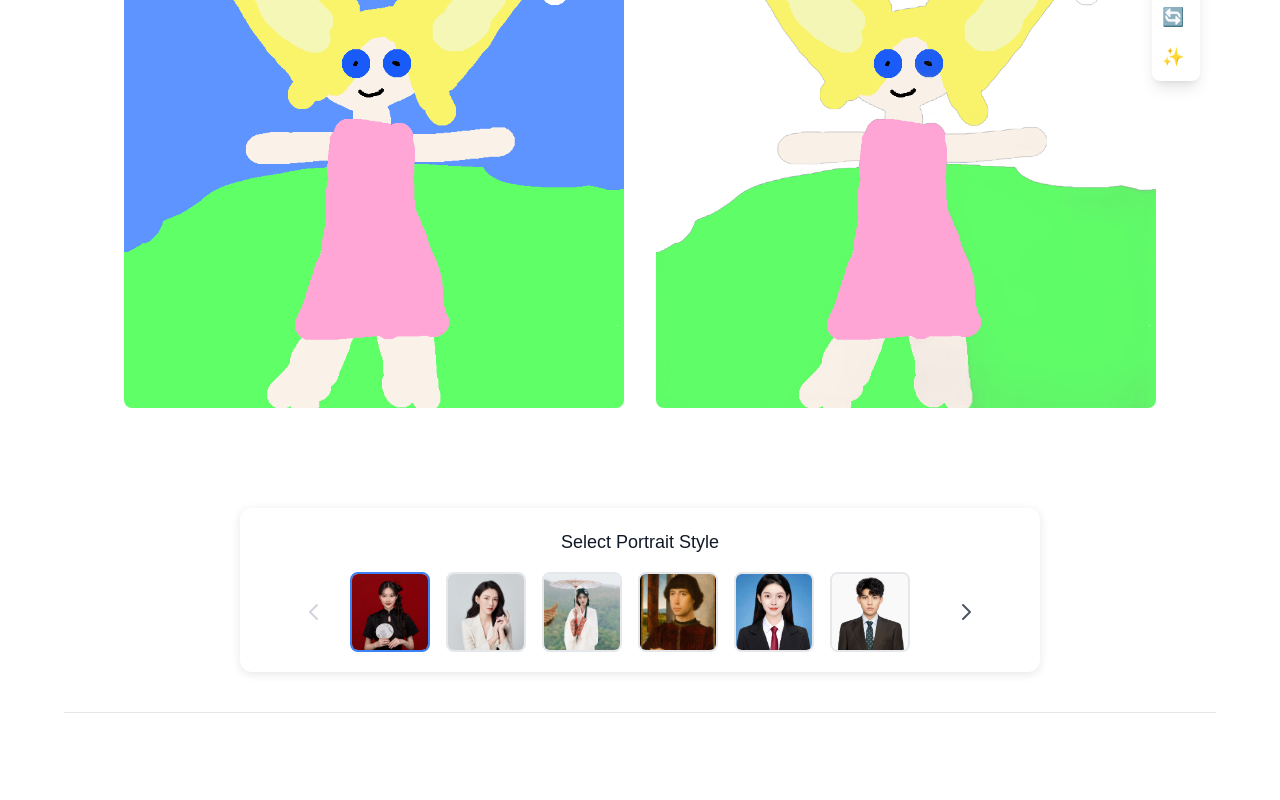
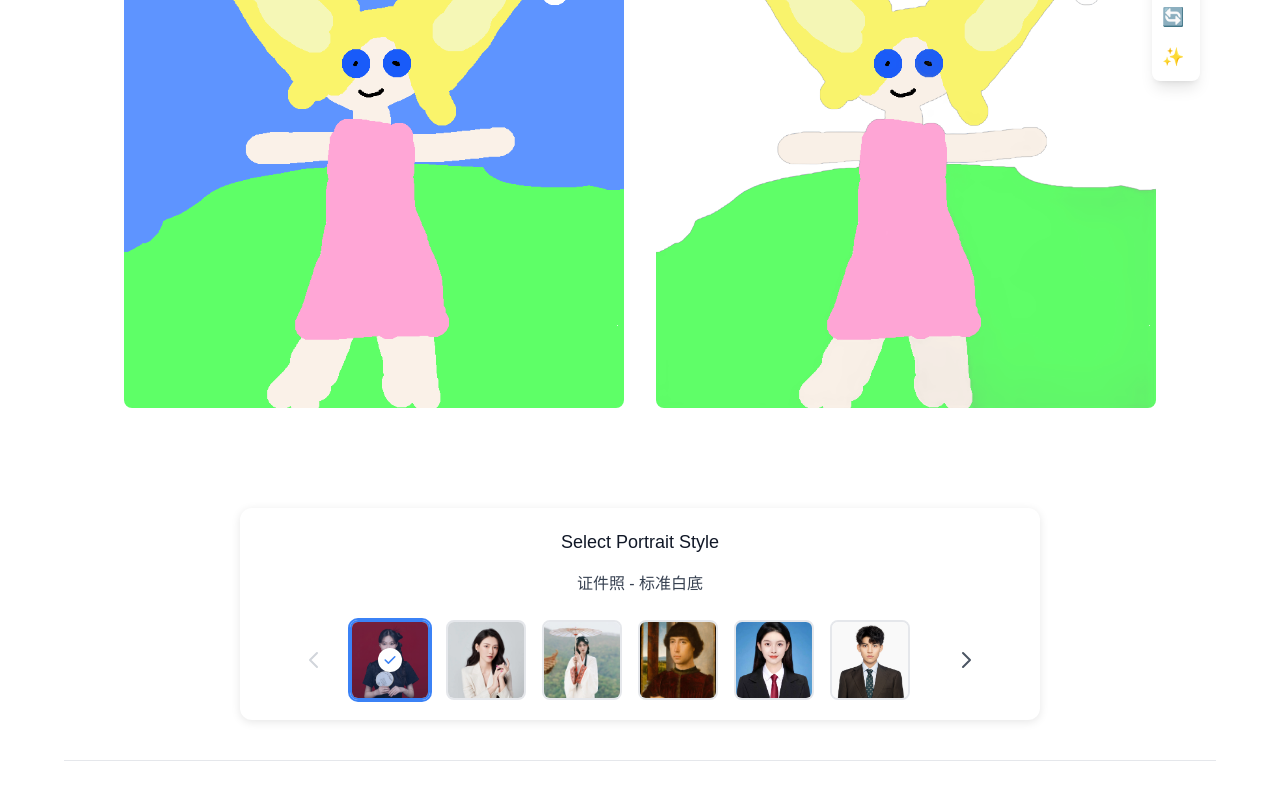
Before and after one commit to vairleon/ai-web-core-frontend-simple, a Next.js app: page /portrait in a window 1280 px wide. Shown: the part 648-1448 px from the top of the page. Built offline with nearby package versions, Linux system fonts and the light colour scheme; no server answers.

Commit message:
feat: update portrait template, for hover -> larger icon

```diff
--- a/next.config.ts
+++ b/next.config.ts
@@ -10,9 +10,8 @@ const nextConfig: NextConfig = {
 
     remotePatterns: [
       {
-        protocol: 'http',
+        protocol: 'https',
         hostname: 'webai1.work4creation.fun',
-        port: '3000',
         pathname: '/uploads/**',
       },
     ],
--- a/src/app/(product)/portrait/page.tsx
+++ b/src/app/(product)/portrait/page.tsx
@@ -42,6 +42,8 @@ const ARROW_BUTTON_SIZE = 24;
 const STROKE_WIDTH = 2;
 const HEADING_MARGIN = 4;
 const TEMPLATE_CONTAINER_MARGIN = 8;
+const HOVER_SCALE = 1.25;
+const HOVER_TRANSITION_DURATION = 300;
 
 interface TemplateDataSchema {
   imageUrl: string;
@@ -76,6 +78,16 @@ const PORTRAIT_TEMPLATES = [
   '/Portrait/p6.jpeg',
 ];
 
+// 添加模板描述的映射
+const PORTRAIT_TEMPLATES_MAP = {
+  '/Portrait/p1.jpeg': '证件照 - 标准白底',
+  '/Portrait/p2.jpeg': '证件照 - 蓝底商务',
+  '/Portrait/p3.jpeg': '艺术写真 - 暖色调',
+  '/Portrait/p4.jpg': '毕业照 - 学术风格',
+  '/Portrait/p5.jpeg': '职业照 - 专业商务',
+  '/Portrait/p6.jpeg': '生活照 - 自然风格',
+} as const;
+
 // 添加新的样式常量
 const TEMPLATE_CONTAINER_STYLES = {
   width: CONTAINER_WIDTH,
@@ -83,8 +95,10 @@ const TEMPLATE_CONTAINER_STYLES = {
   backgroundColor: 'white',
   borderRadius: '12px',
   boxShadow: '0 2px 10px rgba(0, 0, 0, 0.1)',
+  overflow: 'visible'
 };
 
+// 修改模板按钮样式，添加悬停动画
 const TEMPLATE_BUTTON_STYLES = `
   relative
   shrink-0
@@ -93,8 +107,36 @@ const TEMPLATE_BUTTON_STYLES = `
   rounded-lg
   overflow-hidden
   border-2
-  transition-colors
-  hover:border-blue-300
+  transition-all
+  duration-${HOVER_TRANSITION_DURATION}
+  ease-out
+  hover:scale-${HOVER_SCALE * 100}
+  hover:z-10
+  focus:outline-none
+  focus:ring-2
+  focus:ring-blue-500
+  group
+`;
+
+// 添加描述框样式
+const DESCRIPTION_STYLES = `
+  absolute
+  -top-10
+  left-1/2
+  -translate-x-1/2
+  bg-black
+  bg-opacity-75
+  text-white
+  px-3
+  py-1
+  rounded-full
+  text-sm
+  whitespace-nowrap
+  opacity-0
+  transition-opacity
+  duration-200
+  pointer-events-none
+  group-hover:opacity-100
 `;
 
 export default function RemoveBackgroundAction() {
@@ -307,7 +349,7 @@ export default function RemoveBackgroundAction() {
 
               // 更新状，但保持原始 resultUrl 不变
               setResultUrl(imageUrl); // 原始图片用于 Compare 视图
-              setCroppedResultUrl(croppedUrl); // 新增状态用于 Background 和 Color 视图
+              setCroppedResultUrl(croppedUrl); // 新增状态用 Background 和 Color 视图
 
               // 更新裁剪后的尺寸
               const newDimensions = calculateAspectRatio(boundingBox.width, boundingBox.height);
@@ -382,6 +424,9 @@ export default function RemoveBackgroundAction() {
       setIsSelected(false);
     }
   };
+
+  // 在组件中添加描述显示状态
+  const [activeDescription, setActiveDescription] = useState<string>('');
 
   // 在组件中添加全局点击事件监听
   useEffect(() => {
@@ -643,16 +688,26 @@ export default function RemoveBackgroundAction() {
         </div>
 
         {/* Portrait Templates Slider - Moved below the main content */}
-        <div className="w-full" style={TEMPLATE_CONTAINER_STYLES}>
+        <div className="w-full relative" style={TEMPLATE_CONTAINER_STYLES}>
           <h3 className="text-lg font-medium text-gray-900 mb-4 text-center">
             Select Portrait Style
           </h3>
+
+          {/* 固定的当前选择描述区域 */}
+          <div className="text-center mb-6 h-6 text-gray-700 font-medium transition-all duration-300">
+            {PORTRAIT_TEMPLATES_MAP[selectedTemplate as keyof typeof PORTRAIT_TEMPLATES_MAP] || '请选择一个模板风格'}
+          </div>
+
           <div className="flex items-center justify-center gap-4">
             {/* Left arrow */}
             <button
               onClick={() => setCurrentIndex(prev => Math.max(prev - 1, 0))}
               disabled={currentIndex === 0}
-              className={`p-2 rounded-full ${currentIndex === 0 ? 'text-gray-300' : 'text-gray-600 hover:bg-gray-100'}`}
+              className={`p-2 rounded-full transition-colors ${
+                currentIndex === 0
+                  ? 'text-gray-300'
+                  : 'text-gray-600 hover:bg-gray-100'
+              }`}
             >
               <svg
                 xmlns="http://www.w3.org/2000/svg"
@@ -666,8 +721,8 @@ export default function RemoveBackgroundAction() {
               </svg>
             </button>
 
-            {/* Templates Container */}
-            <div className="overflow-hidden" style={{ width: SLIDER_CONTAINER_WIDTH }}>
+            {/* Templates Container - 修改这里 */}
+            <div className="overflow-visible relative" style={{ width: SLIDER_CONTAINER_WIDTH }}>
               <div
                 className="flex gap-4 transition-transform duration-300 ease-in-out"
                 style={{ transform: `translateX(-${currentIndex * SLIDER_ITEM_OFFSET}px)` }}
@@ -675,20 +730,60 @@ export default function RemoveBackgroundAction() {
                 {PORTRAIT_TEMPLATES.map((template, index) => (
                   <button
                     key={index}
-                    onClick={() => setSelectedTemplate(template)}
+                    onClick={() => {
+                      setSelectedTemplate(template);
+                    }}
                     className={`${TEMPLATE_BUTTON_STYLES} ${
-                      selectedTemplate === template ? 'border-blue-500' : 'border-gray-200'
+                      selectedTemplate === template
+                        ? 'border-blue-500 ring-2 ring-blue-500'
+                        : 'border-gray-200'
                     }`}
+                    style={{
+                      // 添加 transform-origin 确保放大效果以中心点为基准
+                      transformOrigin: 'center center',
+                      // 确保悬停时在最上层
+                      zIndex: 'auto'
+                    }}
                   >
                     <div className="relative w-full h-full">
                       <Image
                         src={template}
-                        alt={`Portrait Style ${index + 1}`}
+                        alt={PORTRAIT_TEMPLATES_MAP[template as keyof typeof PORTRAIT_TEMPLATES_MAP]}
                         fill
                         sizes={THUMBNAIL_SIZES}
-                        className="object-cover"
+                        className="object-cover transition-transform duration-300 group-hover:scale-110"
                         priority={index < VISIBLE_ITEMS}
                       />
+
+                      {/* 悬停时显示的描述 */}
+                      <div className={DESCRIPTION_STYLES}>
+                        {PORTRAIT_TEMPLATES_MAP[template as keyof typeof PORTRAIT_TEMPLATES_MAP]}
+                      </div>
+
+                      {/* 选中状态指示器 */}
+                      {selectedTemplate === template && (
+                        <div className="absolute inset-0 bg-blue-500 bg-opacity-20 flex items-center justify-center">
+                          <div className="bg-white rounded-full p-1">
+                            <svg className="w-4 h-4 text-blue-500" fill="currentColor" viewBox="0 0 20 20">
+                              <path d="M16.707 5.293a1 1 0 010 1.414l-8 8a1 1 0 01-1.414 0l-4-4a1 1 0 011.414-1.414L8 12.586l7.293-7.293a1 1 0 011.414 0z" />
+                            </svg>
+                          </div>
+                        </div>
+                      )}
+
+                      {/* 底部小点点指示器 */}
+                      <div className="absolute -bottom-6 left-1/2 transform -translate-x-1/2 flex gap-1">
+                        {PORTRAIT_TEMPLATES.map((_, dotIndex) => (
+                          <div
+                            key={dotIndex}
+                            className={`w-1.5 h-1.5 rounded-full transition-all duration-300 ${
+                              selectedTemplate === template && dotIndex === index
+                                ? 'bg-blue-500 scale-125'
+                                : 'bg-gray-300'
+                            }`}
+                          />
+                        ))}
+                      </div>
                     </div>
                   </button>
                 ))}
@@ -699,7 +794,7 @@ export default function RemoveBackgroundAction() {
             <button
               onClick={() => setCurrentIndex(prev => Math.min(prev + 1, PORTRAIT_TEMPLATES.length - VISIBLE_ITEMS))}
               disabled={currentIndex >= PORTRAIT_TEMPLATES.length - VISIBLE_ITEMS}
-              className={`p-2 rounded-full ${
+              className={`p-2 rounded-full transition-colors ${
                 currentIndex >= PORTRAIT_TEMPLATES.length - VISIBLE_ITEMS
                   ? 'text-gray-300'
                   : 'text-gray-600 hover:bg-gray-100'
```
